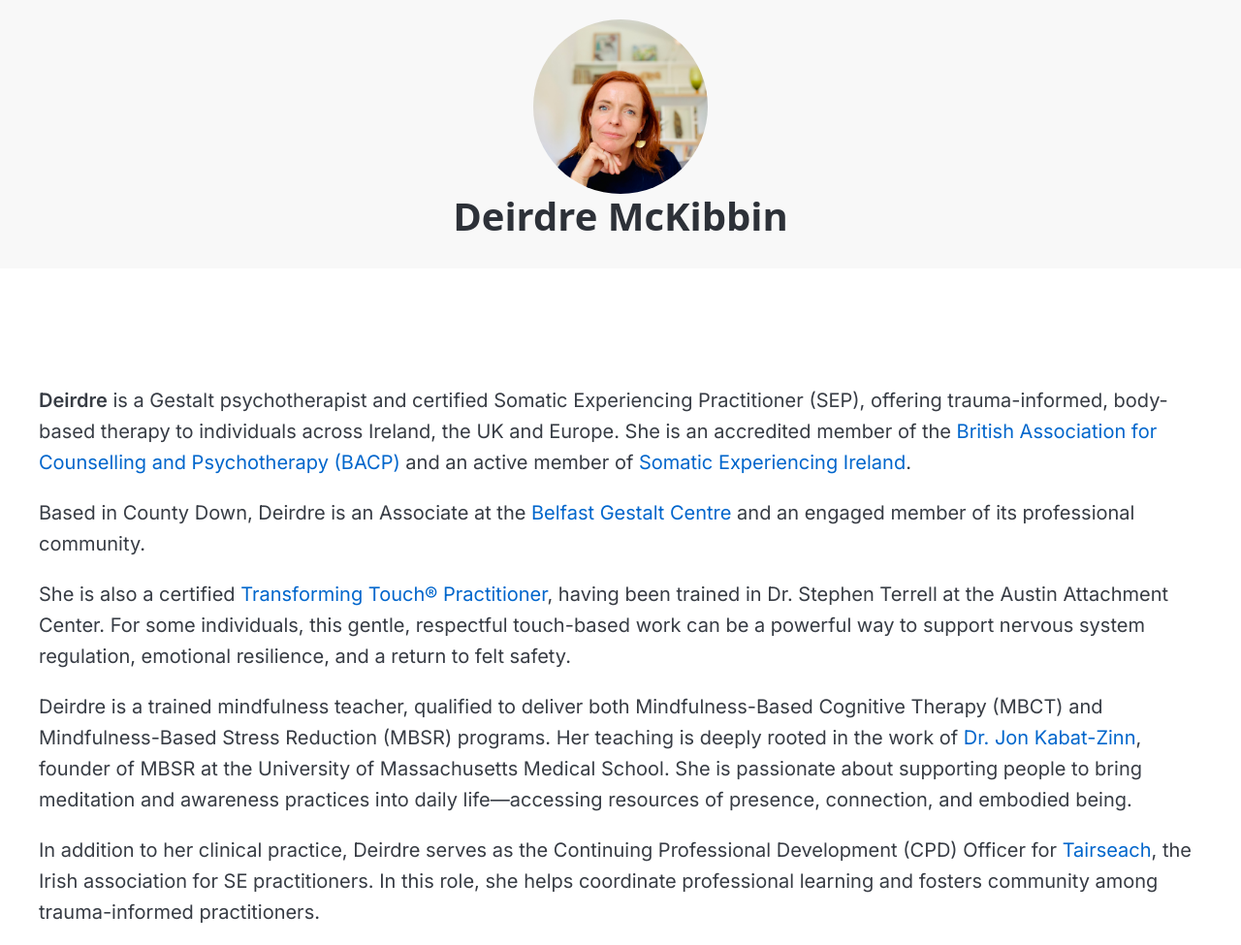
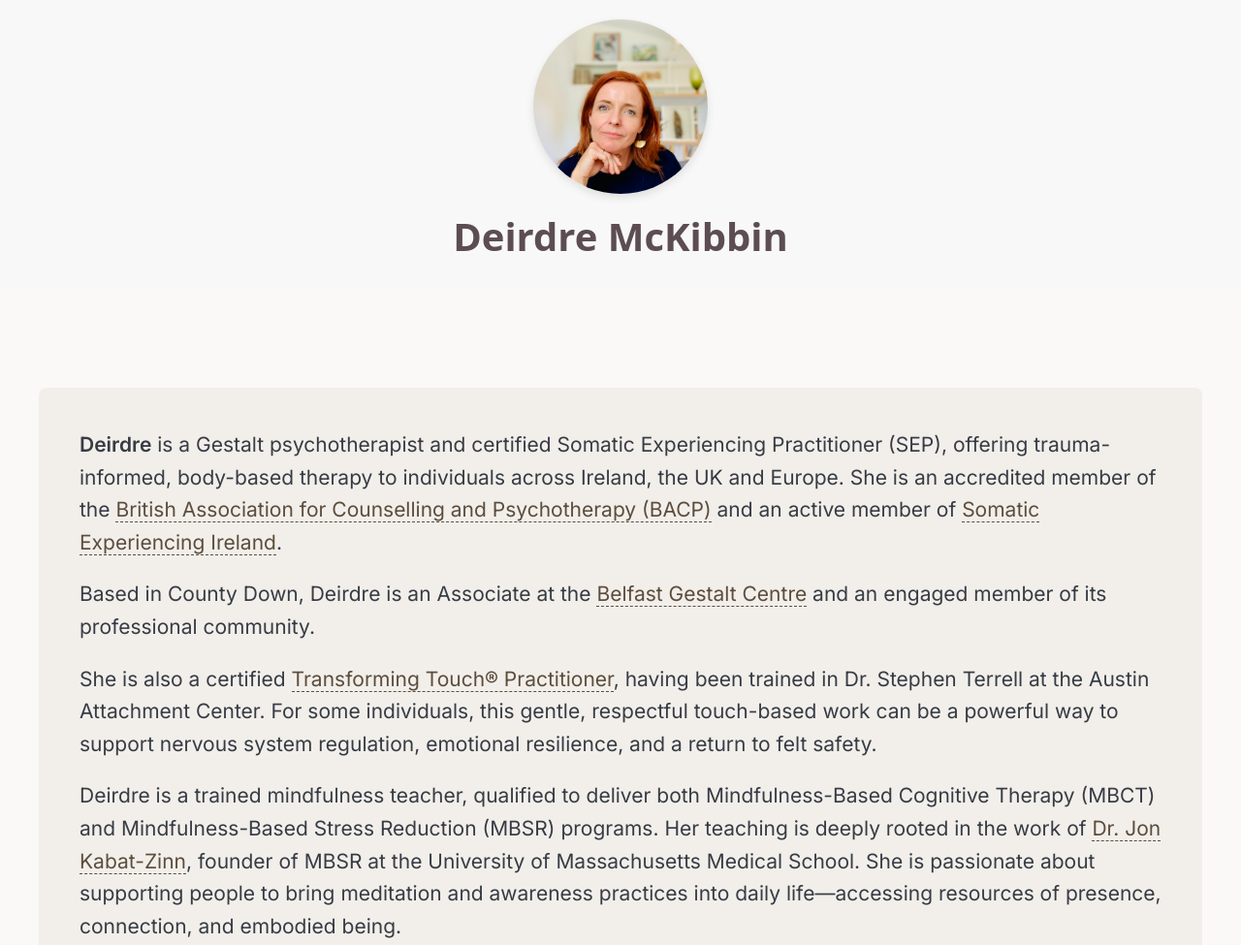
Before and after one commit to sjmcnamara/deirdremckibbin, a plain HTML site: page index.html in a window 1280 px wide. Shown: the top 975 px of the page at 97% size. Drawn offline with nearby package versions, Linux system fonts and the light colour scheme.

Commit message:
CSS tweaks

```diff
--- a/index.html
+++ b/index.html
@@ -6,12 +6,16 @@
   <title>Deirdre McKibbin – Somatic Experiencing Practitioner</title>
   <link href="https://fonts.googleapis.com/css2?family=Inter:wght@300;400;600&display=swap" rel="stylesheet">
   <link href="https://cdn.jsdelivr.net/npm/@picocss/pico@2.1.1/css/pico.min.css" rel="stylesheet">
+  <link href="https://fonts.googleapis.com/css2?family=Merriweather&display=swap" rel="stylesheet">
   <style>
     body {
       font-family: 'Inter', sans-serif;
+      font-size: 1.05em;
+      line-height: 1.2;
+      color: #2e2e2e;
+      background-color: #faf9f7;
       margin: 0;
       padding: 0;
-      color: #333;
     }
 
     header {
@@ -20,11 +24,14 @@
       background: #f8f8f8;
     }
 
-    img {
-      border-radius: 50%;
+    img.profile {
       width: 180px;
       height: 180px;
       object-fit: cover;
+      border-radius: 50%;
+      display: block;
+      margin: 0 auto 1em;
+      box-shadow: 0 4px 8px rgba(0, 0, 0, 0.1);
     }
 
     main {
@@ -36,6 +43,7 @@
 
     h1,
     h2 {
+      color: #5c4d52;
       margin-bottom: 0.3em;
     }
 
@@ -47,12 +55,24 @@
     }
 
     a {
-      color: #0066cc;
+      color: #5c4d3c;
       text-decoration: none;
+      border-bottom: 1px dashed #5c4d3c;
+      transition: border-color 0.3s, color 0.3s;
     }
 
-    .section {
+    a:hover {
+      color: #3f3024;
+      border-color: transparent;
+    }
+
+    section {
       margin-top: 60px;
+      background-color: rgba(235, 230, 223, 0.5);
+      padding: 2em;
+      border-radius: 8px;
+      margin: 2em 0;
+
     }
 
     nav {
@@ -69,7 +89,7 @@
 
 <body>
   <header>
-    <img src="./img/headshot.jpg" alt="Photo of Deirdre McKibbin">
+    <img src="./img/headshot.jpg" alt="Photo of Deirdre McKibbin" class="profile">
     <h1>Deirdre McKibbin</h1>
     <!-- <nav>
       <a href="#about">About</a>
```
